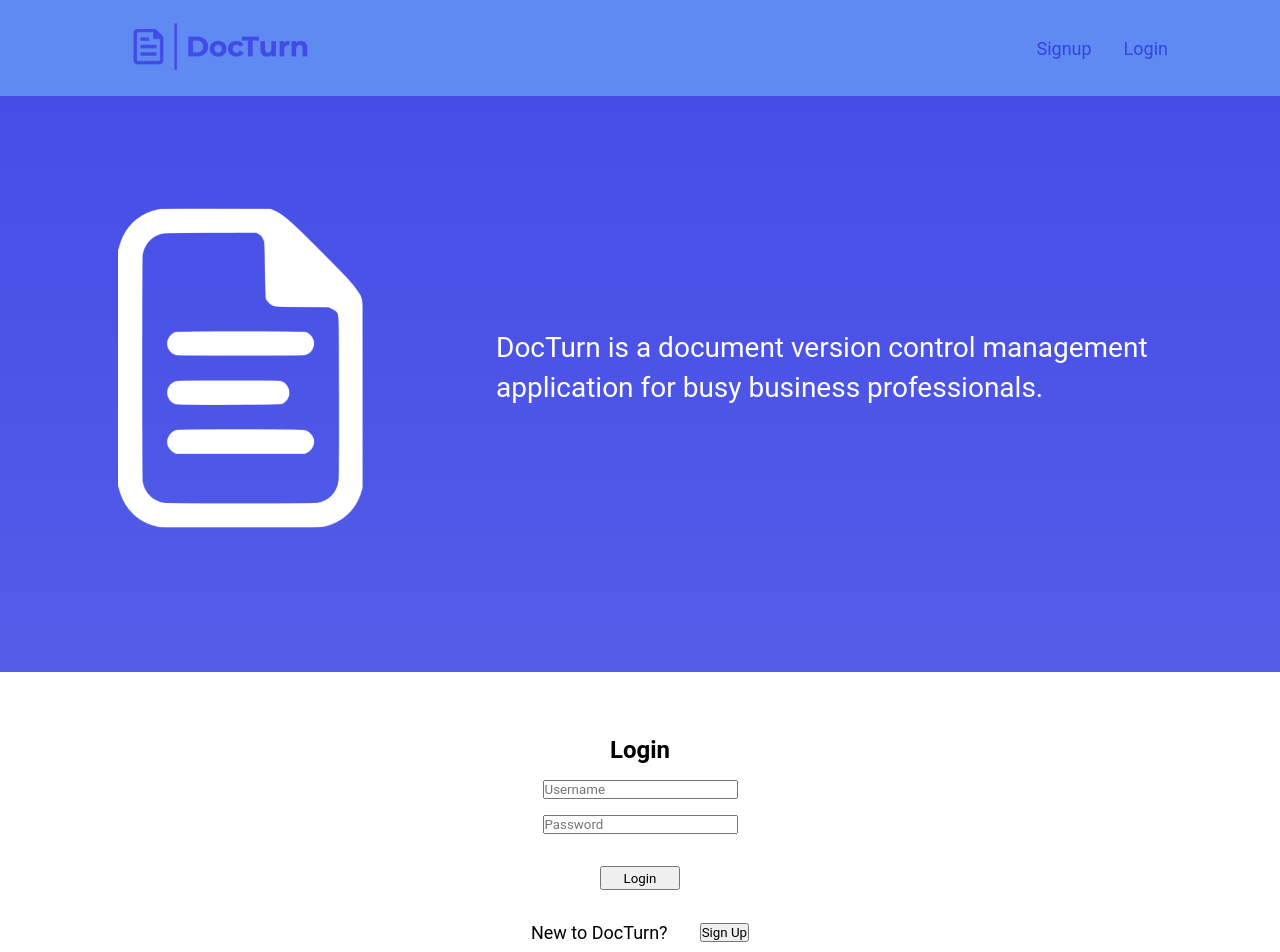
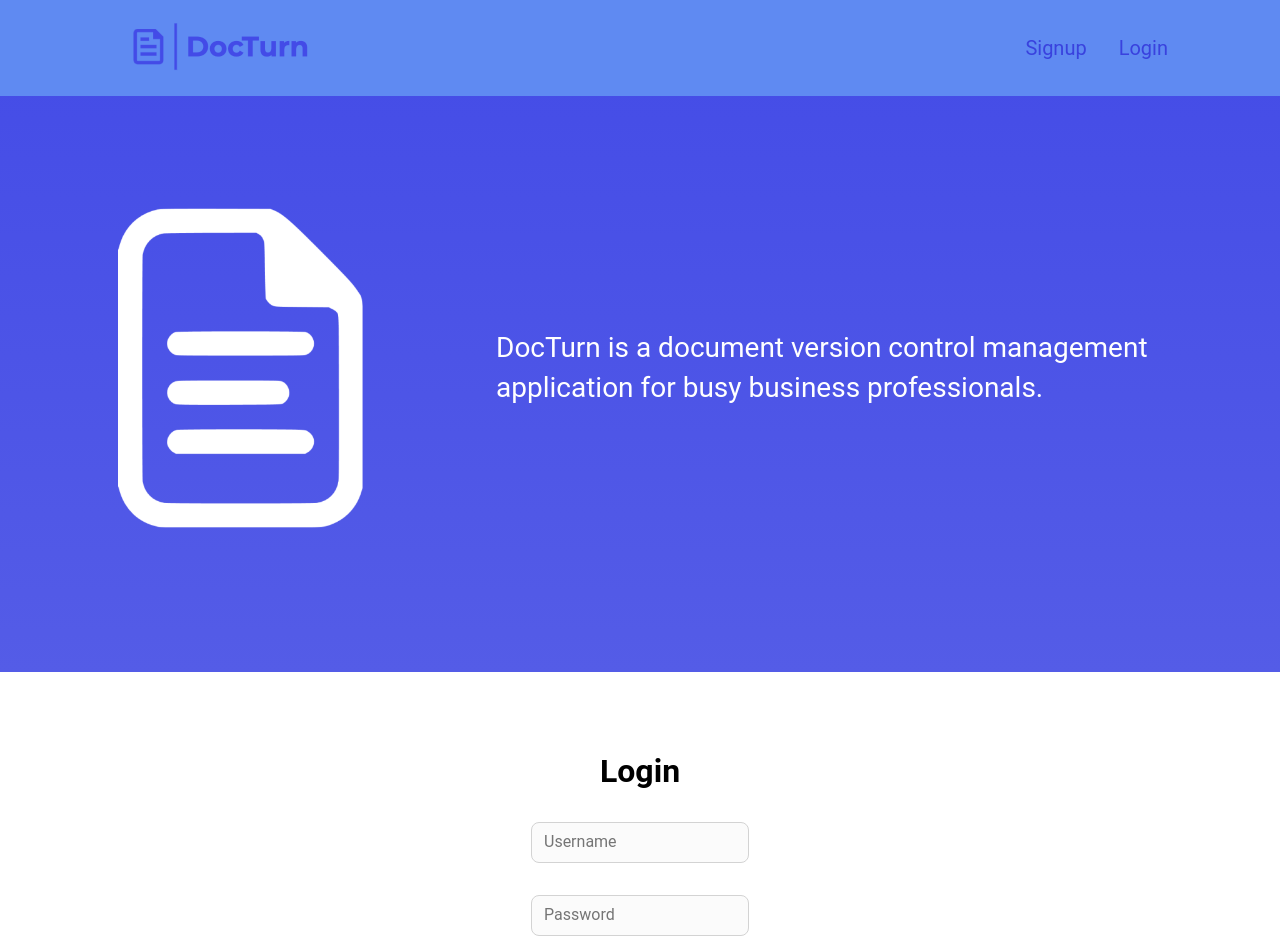
Before and after one commit to nicolecevey/docturn, a React (Create React App) app: page / in a window 1280 px wide. Shown: the top 952 px of the page. Built offline with nearby package versions, Linux system fonts and the light colour scheme.

Commit message:
Login form styling

```diff
--- a/src/App.scss
+++ b/src/App.scss
@@ -23,5 +23,5 @@ h3 {
 }
 
 p {
-    font-size: 1.125rem;
+    font-size: 1.25rem;
 }
--- a/src/components/LoginForm/LoginForm.scss
+++ b/src/components/LoginForm/LoginForm.scss
@@ -1,31 +1,44 @@
+@use "../../styles/partials/mixins" as *;
+@use "../../styles/partials/variables" as *;
+
 .login-form {
     display: flex;
     flex-direction: column;
     align-items: center;
-    margin-top: 3rem;
-    margin-bottom: 4rem;
+    margin-top: 5rem;
+    margin-bottom: 5rem;
 
     &__title {
-        margin: 1rem;
+        margin-bottom: 2rem;
+        font-size: 2rem;
     }
 
     &__input {
-        margin-bottom: 1rem;
+        margin-bottom: 2rem;
+        @include input;
     }
 
     &__button {
-        width: 5rem;
-        height: 1.5rem;
+        @include button;
         margin: 1rem;
     }
 
     &__signup {
         display: flex;
         align-items: center;
-        margin-top: 1rem;
+        margin-top: 4rem;
     }
 
     &__link {
         margin-left: 2rem;
+        border: none;
+        background-color: white;
+        cursor: pointer;
+        color: $hover-font-color;
+        font-size: 1.125rem;
+
+        &:hover {
+            color: #0812de;
+        }
     }
 }
--- a/src/styles/partials/_mixins.scss
+++ b/src/styles/partials/_mixins.scss
@@ -12,3 +12,39 @@
         @content;
     }
 }
+
+@mixin button {
+    width: 10rem;
+    border-radius: 25px;
+    font-size: 1.25rem;
+    border: none;
+    padding: .75rem;
+    background-color: #3a6adb;
+    color: white;
+    cursor: pointer;
+
+    &:hover {
+        background-color: #3942de;
+    }
+}
+
+@mixin input {
+    width: 12rem;
+    border-radius: 8px;
+    border: 1px solid lightgray;
+    padding: .75rem;
+    background-color: rgba(211, 211, 211, 0.089);
+
+    &::placeholder {
+        font-size: 1rem;
+    }
+
+    &:active {
+        border-color: slategray;
+    }
+
+    &:focus {
+        border-color: slategray;
+        outline-color: slategray;
+    }
+}
```
